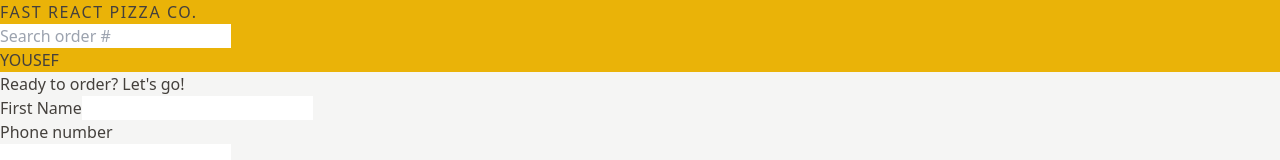
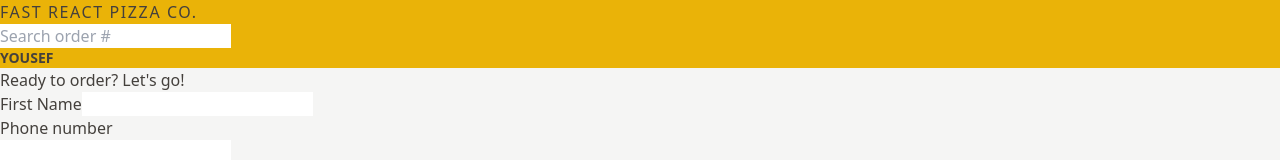
Before and after one commit to Darthdevv/Fast-React-Pizza, a React (Vite) app: page /order/new in a window 1280 px wide. Shown: the top 160 px of the page. Built offline with nearby package versions, Linux system fonts and the light colour scheme.

Commit message:
🍕 username added

```diff
--- /dev/null
+++ b/src/features/user/Username.jsx
@@ -0,0 +1,8 @@
+
+function Username() {
+  return (
+    <div className=" text-sm font-semibold">Yousef</div>
+  )
+}
+
+export default Username
--- a/src/ui/Header.jsx
+++ b/src/ui/Header.jsx
@@ -1,5 +1,6 @@
 import { Link } from "react-router-dom"
 import SearchOrder from "../features/order/SearchOrder"
+import Username from "../features/user/Username"
 
 
 function Header() {
@@ -7,7 +8,7 @@ function Header() {
     <header className="bg-yellow-500 uppercase">
       <Link className=" tracking-widest " to='/'>Fast React Pizza Co.</Link>
       <SearchOrder/>
-      <p>Yousef</p>
+      <Username/>
     </header>
   )
 }
```
